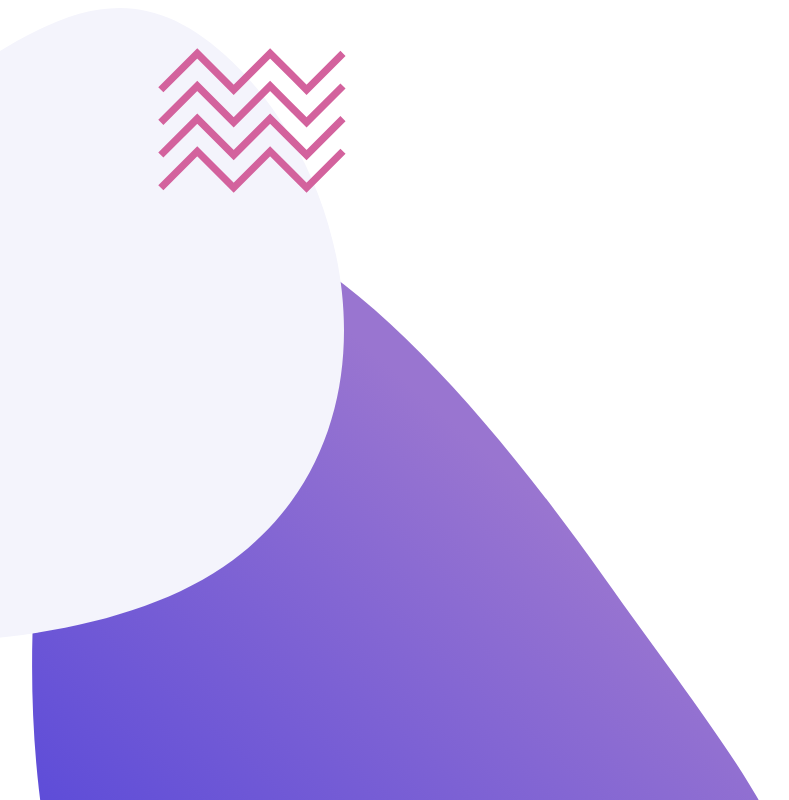
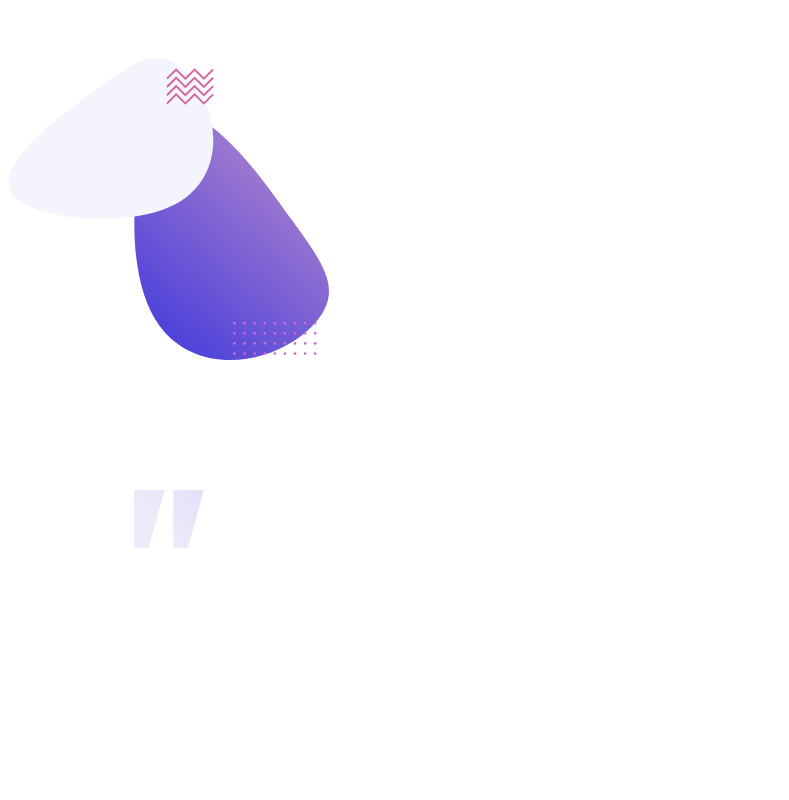
Before and after one commit to royeradames/coding-bootcamp-testimonials, a React (Create React App) app: page / in a window 1280 px wide. Shown: the top 800 px of the page, without its empty margins (471-1260 px from the left). Built offline with nearby package versions, Linux system fonts and the light colour scheme.

Commit message:
👌handle the complex background with bacdkground images

```diff
--- a/public/index.html
+++ b/public/index.html
@@ -26,9 +26,9 @@
     -->
     <title>React App</title>
   </head>
-  <body >
+  <body class="page">
     <noscript>You need to enable JavaScript to run this app.</noscript>
-    <main id="root" class="page"></main>
+    <main id="root" ></main>
     <!--
       This HTML file is a template.
       If you open it directly in the browser, you will see an empty page.
--- a/src/App.tsx
+++ b/src/App.tsx
@@ -1,24 +1,14 @@
 import React from "react";
 import "./testimonials-css/mobile.scss";
 import "./testimonials-css/desktop.scss";
-
-// import svgs
-import { ReactComponent as IconNext } from "./images/icon-next.svg";
-import { ReactComponent as InconPrev } from "./images/icon-prev.svg";
-import { ReactComponent as PatternBg } from "./images/pattern-bg.svg";
-import { ReactComponent as PatternCurve } from "./images/pattern-curve.svg";
-import { ReactComponent as PatternQuotes } from "./images/pattern-quotes.svg";
 
 function App() {
   return (
     <>
       {/* add tags inside the main tag */}
-      <PatternBg className="page__pattern-bg" />
-      <PatternQuotes className="page__pattern-quotes" />
-      <PatternCurve className="page__pattern-curve" />
 
       <article className="testimonials">
-        <header></header>
+        <header>{/* <h1>Testing</h1> */}</header>
       </article>
     </>
   );
--- a/src/testimonials-css/mobile.scss
+++ b/src/testimonials-css/mobile.scss
@@ -3,16 +3,21 @@ $grayish-blue: hsl(240, 18%, 77%);
 
 // 375 px
 .page{
-    min-width: 100vh;
+    min-height: 100vh;
 
-    // layout
-    display: grid;
-    grid-template-columns: minmax( min-content, 100vw) ;
-    grid-template-rows: min-content 1fr 1fr;
-    &__pattern-bg{
-        max-width: 100vw;
-    }
+
 }
 .testimonials{
     font-size: 3.2rem;
+
+    // background images
+    background-image: url("../images/pattern-bg.svg"), url("../images/pattern-quotes.svg"), url("../images/pattern-curve.svg");
+    background-repeat: no-repeat;
+    background-size: 32rem, 7rem;
+    // 45% desktop for curve, 72% mobile
+    background-position: 50% 10%, 50% 65%, 0% 100%;
+
+    // temporary
+        min-height: 100vh;
+
 }
```
